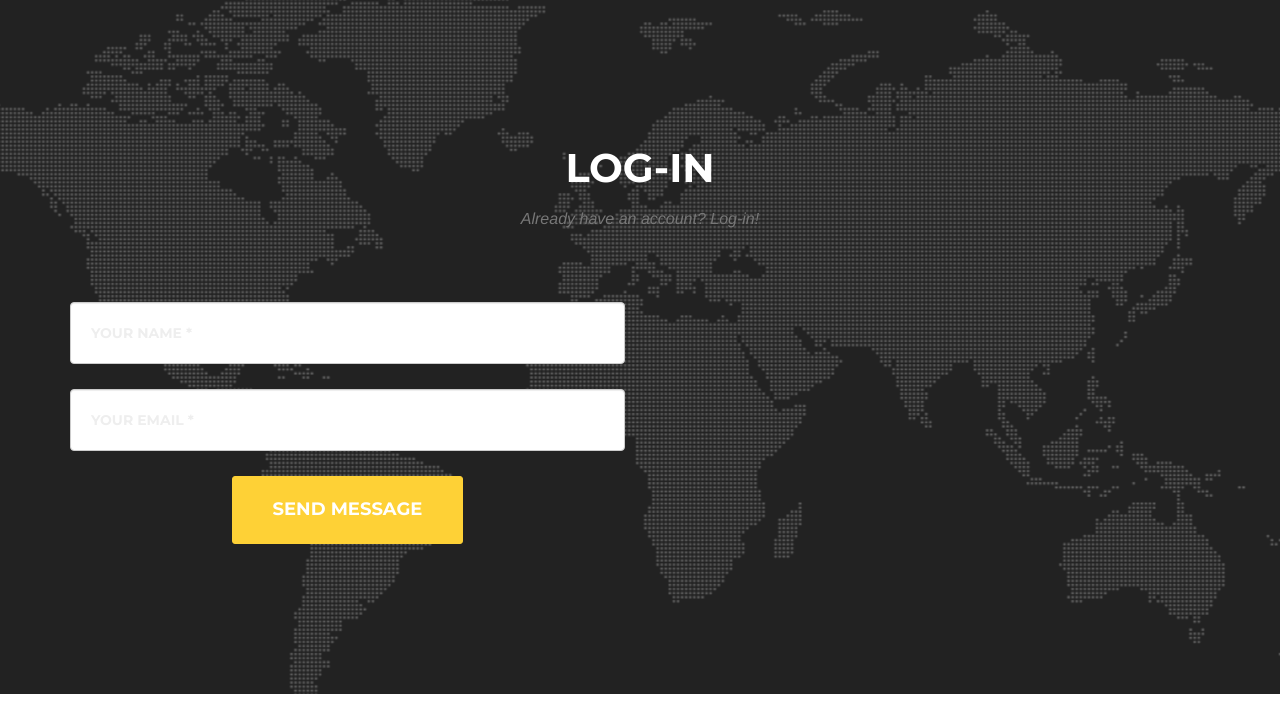
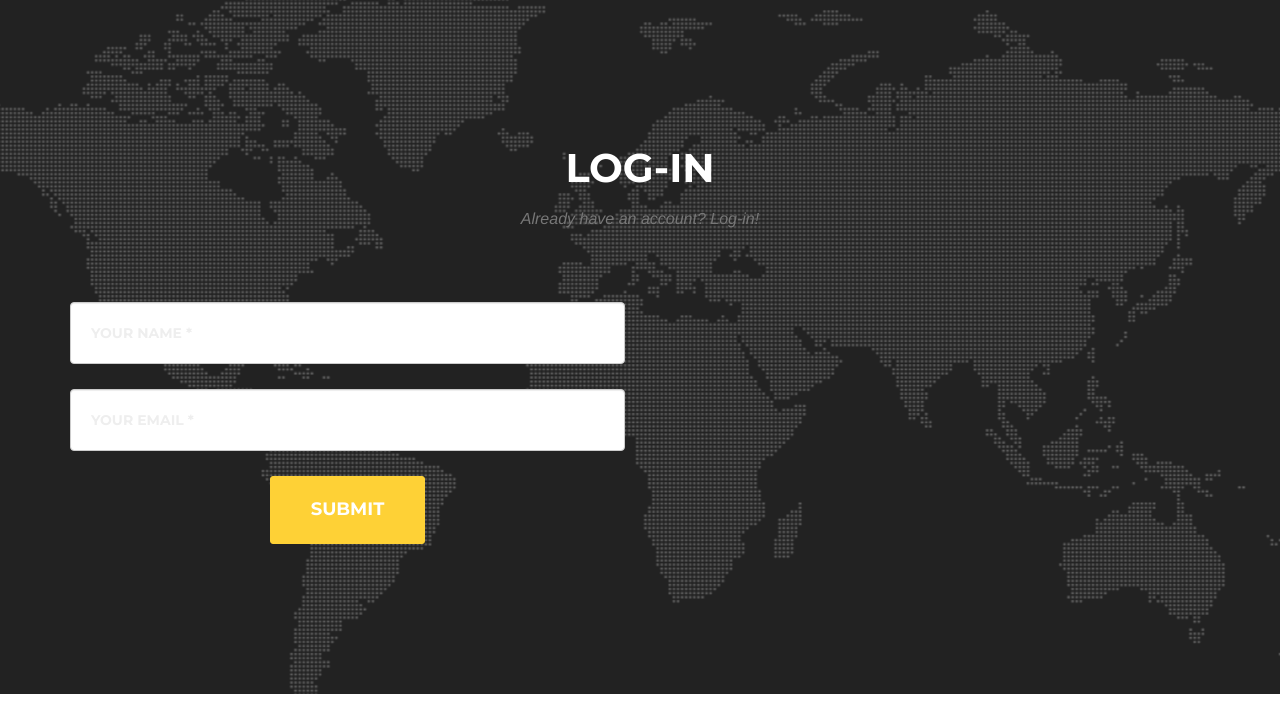
Before and after one commit to allisonPlusPlus/herwinapp, a website: page startbootstrap-agency-gh-pages/index.html in a window 1280 px wide. Shown: the part 5622-6330 px from the top of the page. Drawn offline with nearby package versions, Linux system fonts and the light colour scheme; a web font is replaced by a local one.

Commit message:
Change send message to submit

```diff
--- a/startbootstrap-agency-gh-pages/index.html
+++ b/startbootstrap-agency-gh-pages/index.html
@@ -430,7 +430,7 @@
                             <div class="clearfix"></div>
                             <div class="col-lg-12 text-center">
                                 <div id="success"></div>
-                                <button type="submit" class="btn btn-xl">Send Message</button>
+                                <button type="submit" class="btn btn-xl">Submit</button>
                             </div>
                         </div>
                     </form>
```
